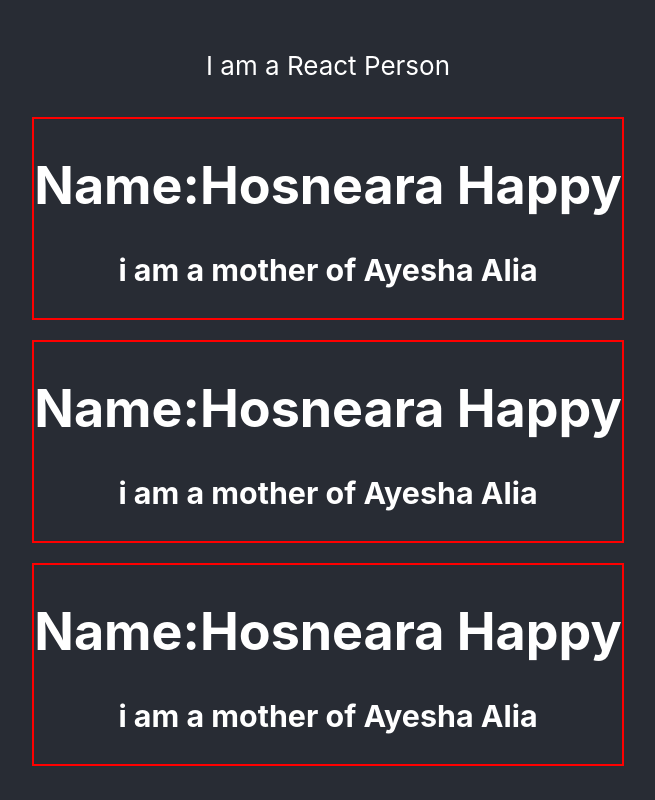
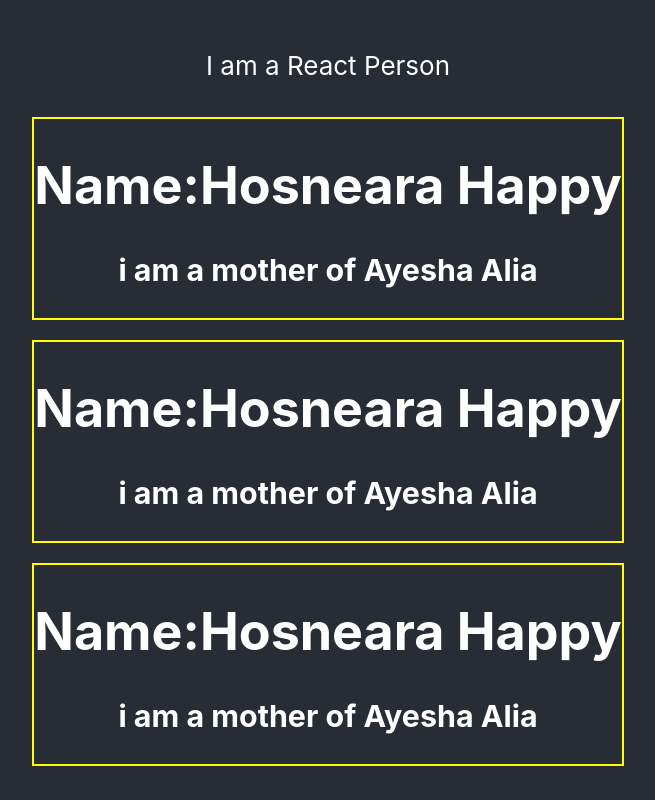
Before and after one commit to happy149/react-core-concepts, a React (Create React App) app in the folder core-concepts/: page / in a window 1280 px wide. Shown: the whole page, without its empty margins (312-967 px from the left). Built offline with nearby package versions, Linux system fonts and the light colour scheme.

Commit message:
style in line

```diff
--- a/core-concepts/src/App.js
+++ b/core-concepts/src/App.js
@@ -18,13 +18,9 @@ function App() {
   );
 }
 function Person(){
-  const PersonStyle={
-    border: '2px solid red',
-    margin:'10px'
 
-  }
   return (
-  <div style={PersonStyle}>
+  <div style={{border:'2px solid yellow',margin:'10px'}}>
     <h1> Name:Hosneara Happy</h1>
     <h3> i am a mother of Ayesha Alia</h3>
     </div>
```
